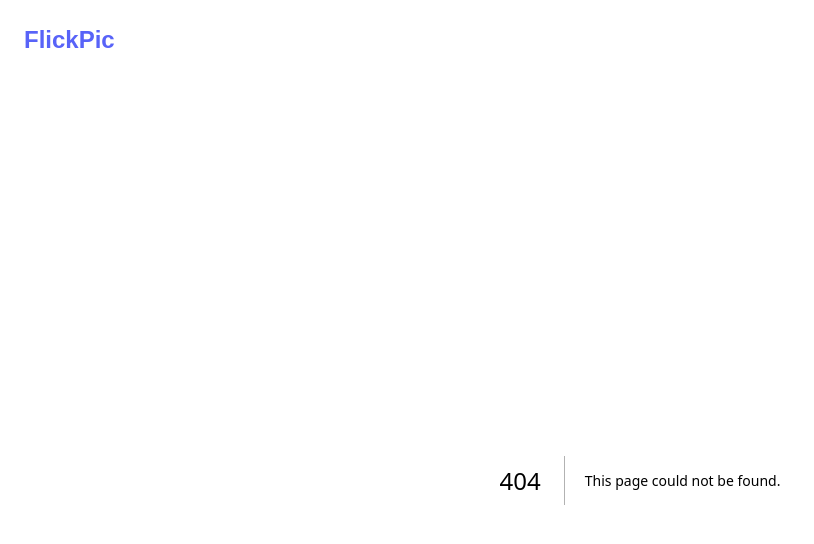
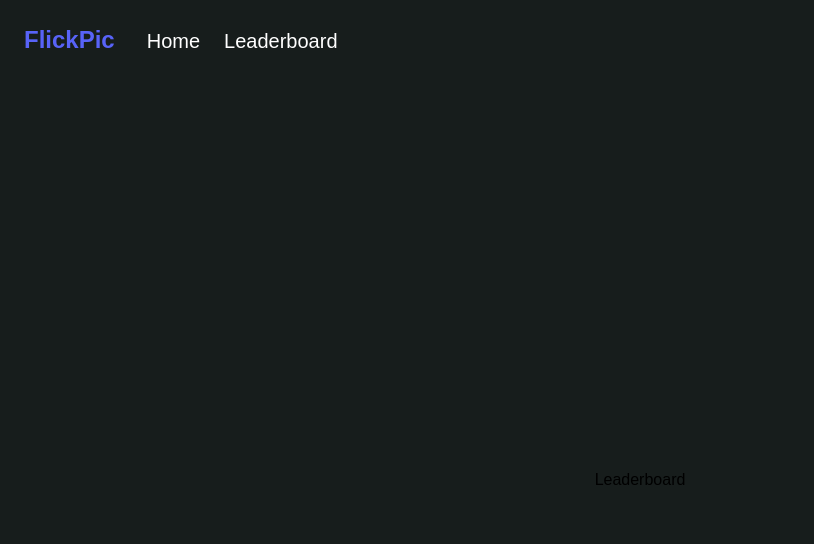
Before and after one commit to Th0masNguyen/CS391-Final-Project, a Next.js app: page /leaderboard in a window 1280 px wide. Before the commit this address had no page. Shown: the top 544 px of the page, without its empty margins (0-814 px from the left). Built offline with nearby package versions, Linux system fonts and the light colour scheme.

Commit message:
Renamed file

```diff
--- a/app/leaderboard/leaderboard.tsx
+++ /dev/null
@@ -1,5 +0,0 @@
-
-/**
- * Created by Colton Connolly (coltonc@bu.edu)
- * Displays leaderboard scores
-*/
--- /dev/null
+++ b/app/leaderboard/page.tsx
@@ -0,0 +1,13 @@
+
+/**
+ * Created by Colton Connolly (coltonc@bu.edu)
+ * Displays leaderboard scores
+*/
+
+export default function Leaderboard() {
+    return(
+        <>
+        <h1>Leaderboard</h1>
+        </>
+    )
+}
```
